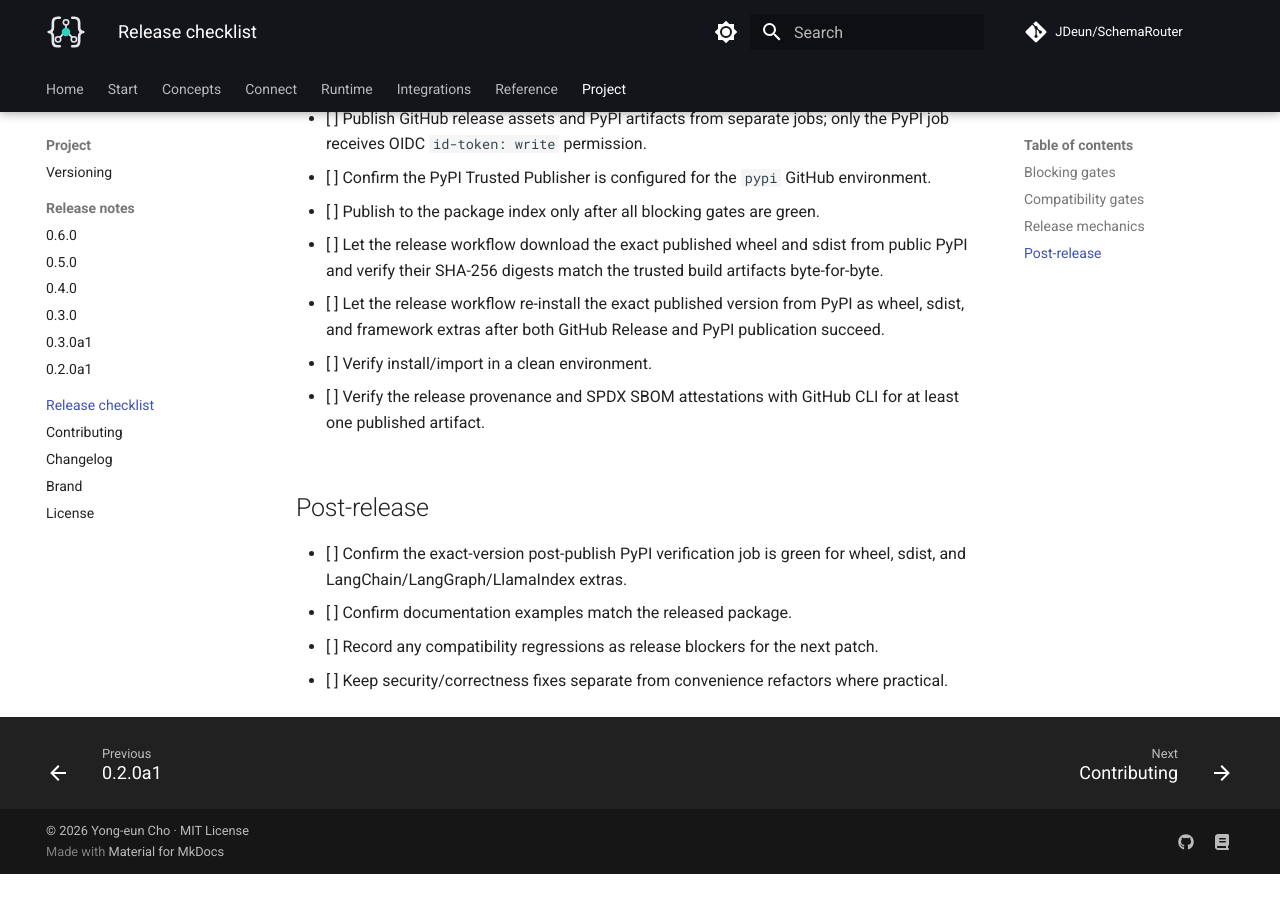
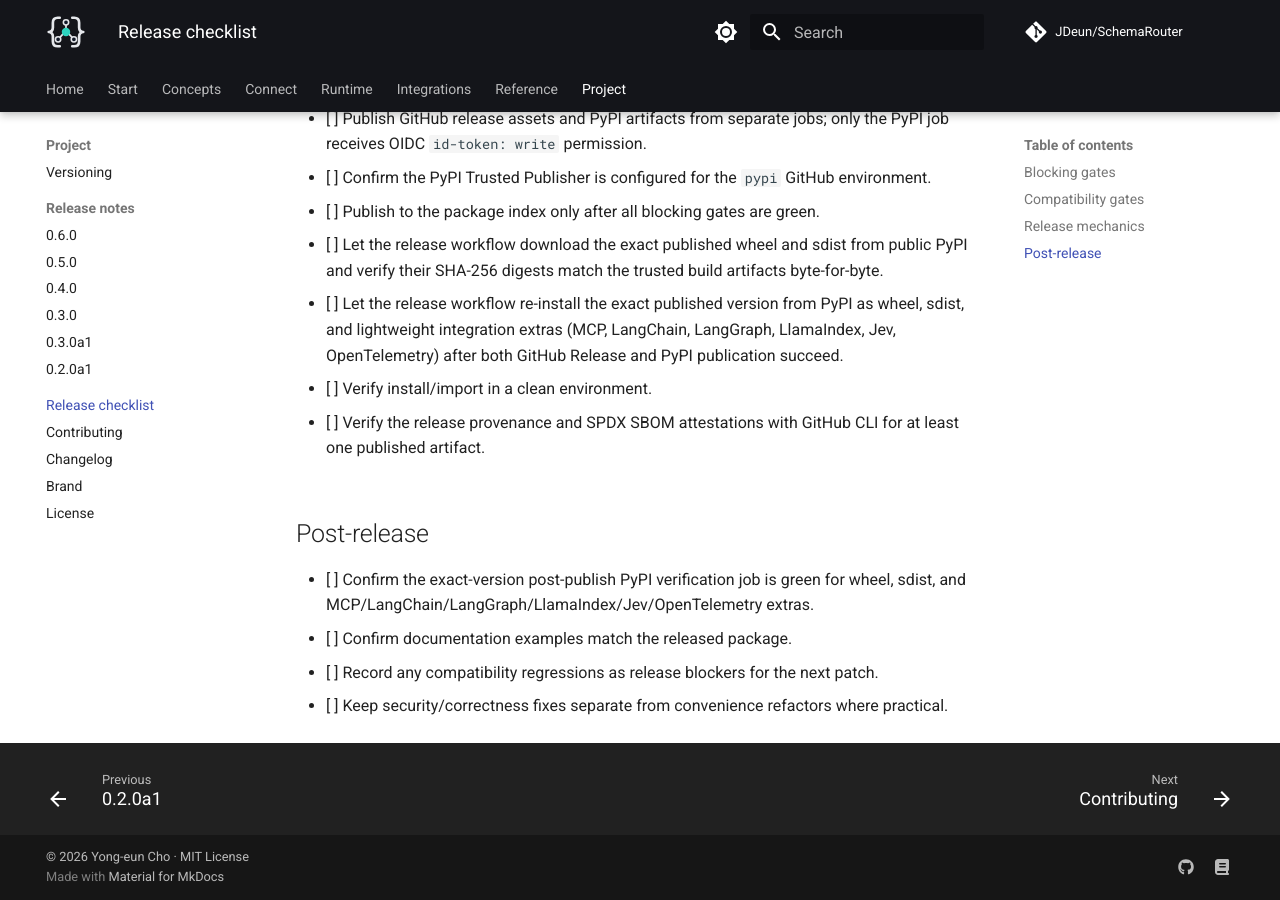
Before and after one commit to JDeun/SchemaRouter, an MkDocs documentation site: the page built from docs/release-checklist.md, in a window 1280 px wide and 900 px high, scrolled down 2665 px. Built offline with MkDocs 1.6.1 and Material for MkDocs 9.7.7, drawn with Linux system fonts in a browser that asks for light colours; comment, search, counter and statistics services are not loaded; before the commit the page ends 3539 px from its top, so only the background shows below that.

Commit message:
docs: expand release extras verification checklist

```diff
--- a/docs/release-checklist.md
+++ b/docs/release-checklist.md
@@ -73,14 +73,15 @@ Use this checklist before promoting a SchemaRouter alpha, beta, release candidat
 - [ ] Let the release workflow download the exact published wheel and sdist from public PyPI and
   verify their SHA-256 digests match the trusted build artifacts byte-for-byte.
 - [ ] Let the release workflow re-install the exact published version from PyPI as wheel, sdist,
-  and framework extras after both GitHub Release and PyPI publication succeed.
+  and lightweight integration extras (MCP, LangChain, LangGraph, LlamaIndex, Jev, OpenTelemetry)
+  after both GitHub Release and PyPI publication succeed.
 - [ ] Verify install/import in a clean environment.
 - [ ] Verify the release provenance and SPDX SBOM attestations with GitHub CLI for at least one published artifact.
 
 ## Post-release
 
 - [ ] Confirm the exact-version post-publish PyPI verification job is green for wheel, sdist, and
-  LangChain/LangGraph/LlamaIndex extras.
+  MCP/LangChain/LangGraph/LlamaIndex/Jev/OpenTelemetry extras.
 - [ ] Confirm documentation examples match the released package.
 - [ ] Record any compatibility regressions as release blockers for the next patch.
 - [ ] Keep security/correctness fixes separate from convenience refactors where practical.
```
